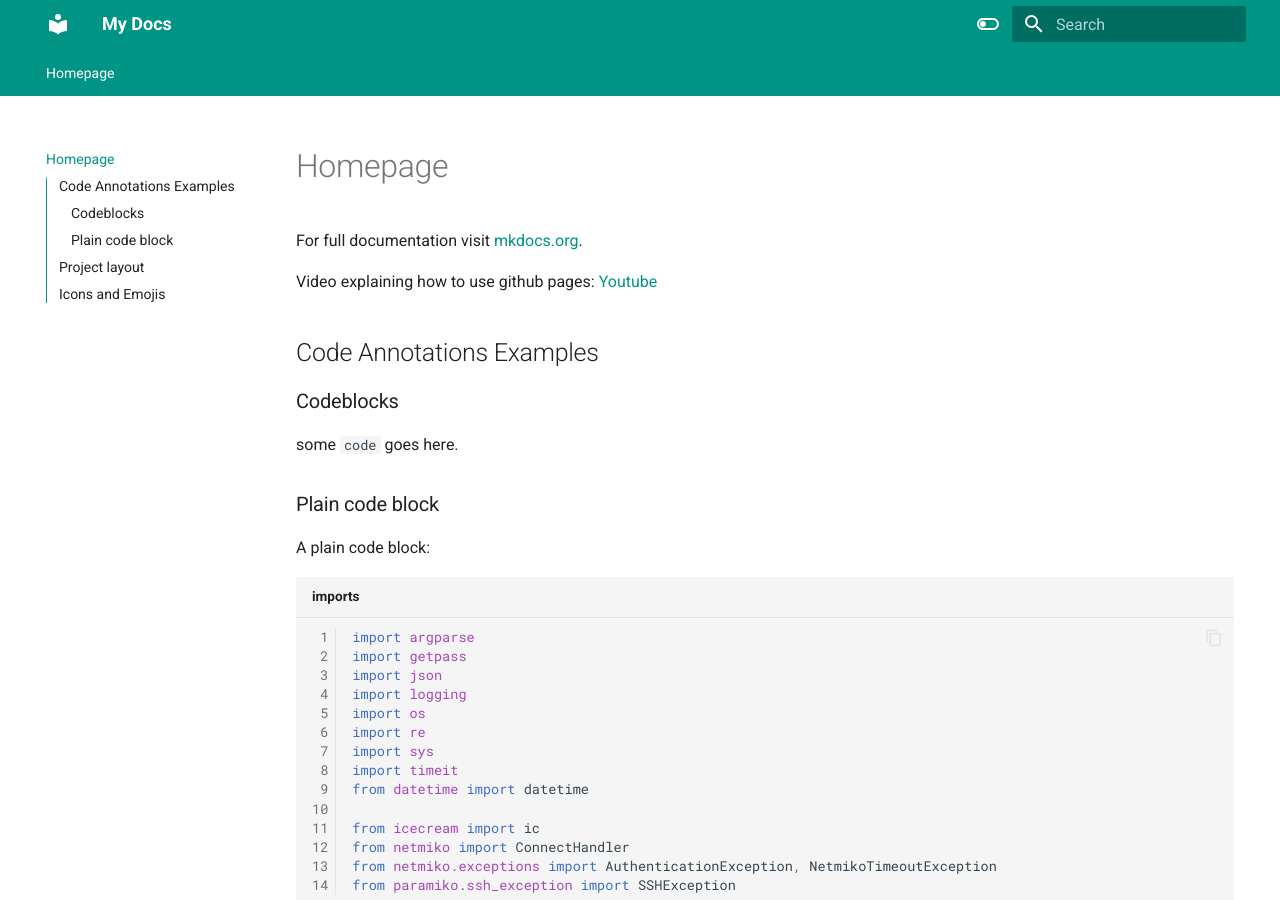
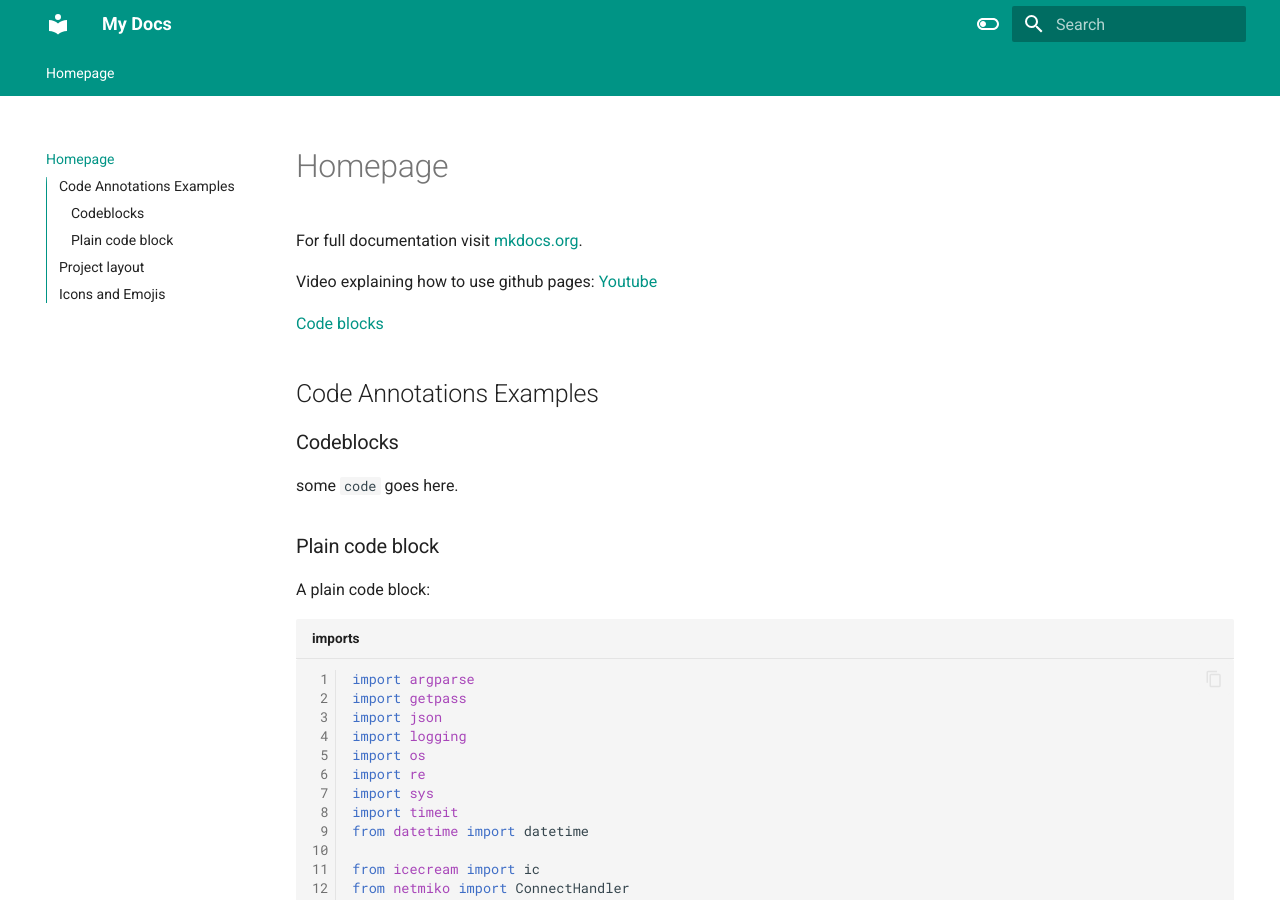
Before and after one commit to rikosintie/MKDocs, an MkDocs documentation site: the page built from docs/index.md, in a window 1280 px wide and 900 px high. Built offline with MkDocs 1.6.1 and Material for MkDocs 9.7.7, drawn with Linux system fonts in a browser that asks for light colours; emoji names are drawn with the system emoji font.

Commit message:
Update index.md

```diff
--- a/docs/index.md
+++ b/docs/index.md
@@ -3,6 +3,8 @@
 For full documentation visit [mkdocs.org](https://www.mkdocs.org).
 
 Video explaining how to use github pages: [Youtube](https://www.youtube.com/watch?v=Q-YA_dA8C20)
+
+[Code blocks](https://squidfunk.github.io/mkdocs-material/reference/code-blocks/)
 
 ## Code Annotations Examples
 
```
